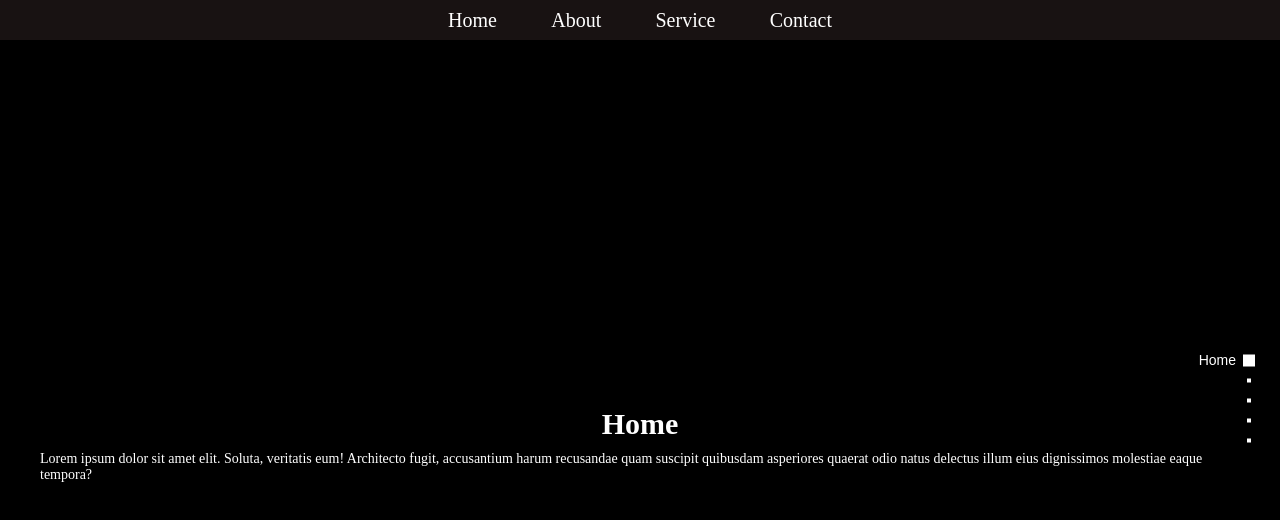
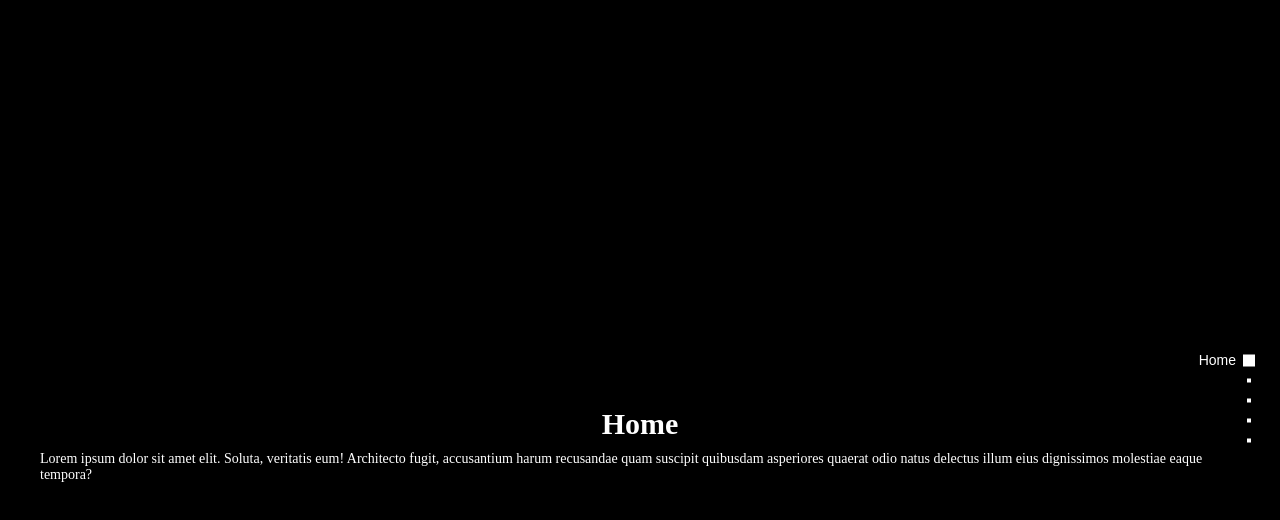
Before and after one commit to emobugs/bid, a website: page index.html in a window 1280 px wide. Drawn offline with nearby package versions, Linux system fonts and the light colour scheme.

Commit message:
navbar removed

```diff
--- a/css/main.css
+++ b/css/main.css
@@ -19,19 +19,19 @@ html,body{
     height: 100vh;
 }
 
-nav.navbar{
+/* .navbar{
     position: fixed;
     display: flex;
     justify-content: center;
     align-items: center;
     top: 0;
-    z-index: 1000 !important;
+    z-index: 999 !important;
     min-height: 5vh;
     width: 100%;
     background-color: rgb(24, 18, 18);
-}
+} */
 
-.navbar ul{
+/* .navbar ul{
     width: 30%;
     display: flex;
     flex-direction: row;
@@ -48,10 +48,11 @@ nav.navbar{
 
 .navbar ul li a:hover{
     color: orange;
-}
+} */
 
 section{
     height: 100vh;
+    position: static;
     scroll-snap-align: center;
     scroll-snap-stop: always;
     display: flex;
--- a/index.html
+++ b/index.html
@@ -10,7 +10,7 @@
 </head>
 <body>
     <div id="fullpage">
-        <header>
+        <!-- <header>
             <nav class="navbar">
                 <ul>
                     <li><a href="#home">Home</a></li>
@@ -19,7 +19,7 @@
                     <li><a href="#contact">Contact</a></li>
                 </ul>
             </nav>
-        </header>
+        </header>     -->
         <section class="section s1">
             <div class="sBox">
                 <h2>Home</h2>
@@ -60,12 +60,11 @@
             navigation: true,
             anchors:['home','about','service','gallery','contact'],
             navigationTooltips:['Home', 'About', 'Service','Gallery','Contact'],
-            scrollingSpeed: 1000,
+            scrollingSpeed: 1500,
             loopBottom: true,
             fitToSection: true,
-            // dragAndMove: true,
-            showActiveTooltip: true
+            showActiveTooltip: true,
     });
-</script>
+    </script>
 </body>
 </html>
```
